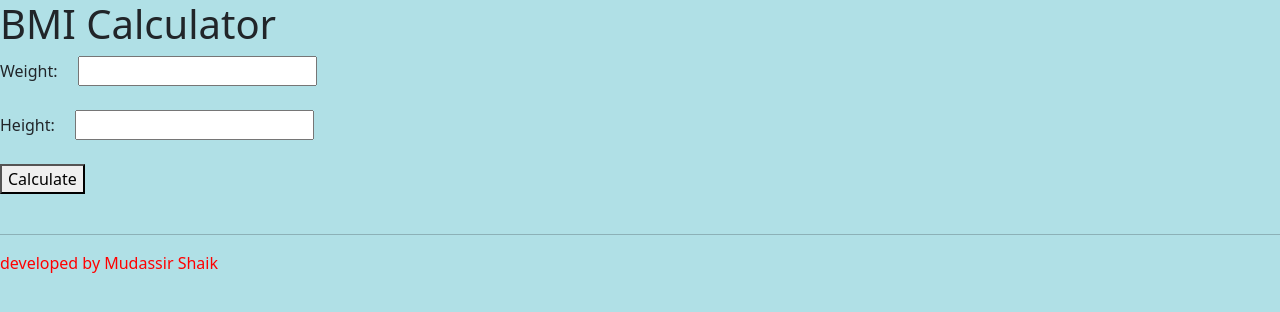
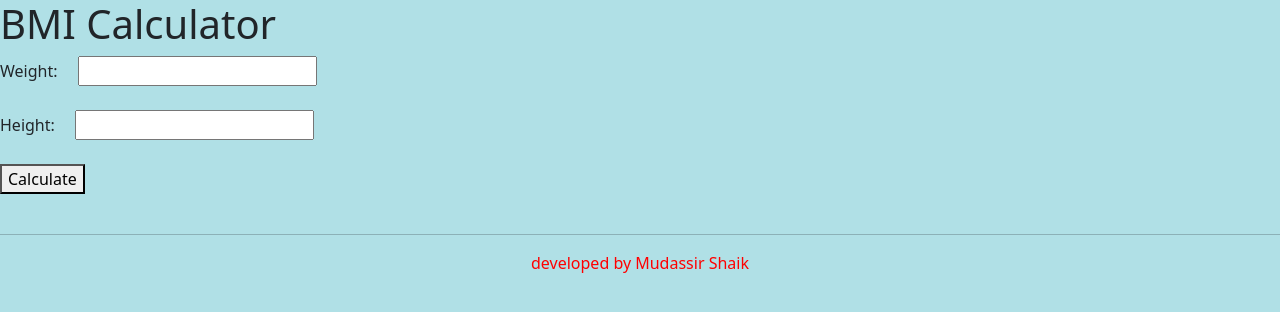
Before and after one commit to skmudassir-it/BMI_Calculator, a Flask app: page / in a window 1280 px wide. Shown: the top 312 px of the page. Run offline with Flask 2, Linux system fonts and the light colour scheme; some libraries are stand-ins or nearby versions.

Commit message:
Update basic.html

```diff
--- a/templates/basic.html
+++ b/templates/basic.html
@@ -8,6 +8,6 @@
   </head>
   <body style="background-color:powderblue">
     {% block body %} {% endblock %}
-    <p style="color:red;position: absolute"> developed by Mudassir Shaik</p>
+    <p style="color:red;text-align: center"> developed by Mudassir Shaik</p>
   </body>
 </html>
```
